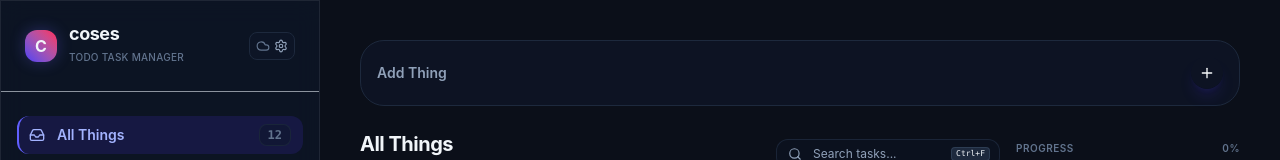
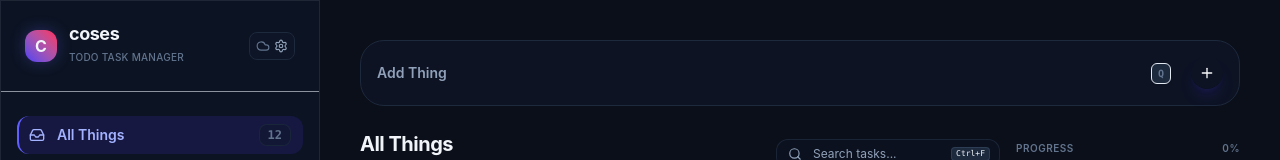
Before and after one commit to PinguAgent/coses, a React (Vite) app: page / in a window 1280 px wide. Shown: the top 160 px of the page. Built offline with nearby package versions, Linux system fonts and the light colour scheme.

Commit message:
feat: add 'Q' and 'Esc' keyboard shortcuts for task creation and inbox fixes

```diff
--- a/src/App.tsx
+++ b/src/App.tsx
@@ -198,8 +198,27 @@ export default function App() {
         break;
       }
     }
-    if (needsMigration) {
-      setAppData((prev) => validateImportedData(prev));
+
+    const hasInbox = appData.projects.some((p) => p.id === 'project-inbox');
+
+    if (needsMigration || !hasInbox) {
+      setAppData((prev) => {
+        let updatedData = needsMigration ? validateImportedData(prev) : prev;
+        const stillNeedsInbox = !updatedData.projects.some((p) => p.id === 'project-inbox');
+        if (stillNeedsInbox) {
+          const inboxProj: Project = {
+            id: 'project-inbox',
+            name: language === 'ca' ? 'Bústia' : 'Inbox',
+            color: '#818cf8',
+            icon: 'Inbox'
+          };
+          updatedData = {
+            ...updatedData,
+            projects: [inboxProj, ...updatedData.projects]
+          };
+        }
+        return updatedData;
+      });
     }
     // eslint-disable-next-line react-hooks/exhaustive-deps
   }, []);
@@ -397,6 +416,7 @@ export default function App() {
 
   // Update Project
   const handleUpdateProject = (projectId: string, updatedFields: Partial<Project>) => {
+    if (projectId === 'project-inbox') return;
     setAppData((prev) => ({
       ...prev,
       projects: prev.projects.map((p) =>
@@ -407,6 +427,7 @@ export default function App() {
 
   // Delete Project (soft-deletes project and its tasks on first call, permanent delete on second call)
   const handleDeleteProject = (projectIdToDelete: string) => {
+    if (projectIdToDelete === 'project-inbox') return;
     setAppData((prev) => {
       const projectToDelete = prev.projects.find((p) => p.id === projectIdToDelete);
       if (projectToDelete?.isDeleted) {
@@ -476,6 +497,7 @@ export default function App() {
 
   // Archive Project
   const handleArchiveProject = (projectId: string) => {
+    if (projectId === 'project-inbox') return;
     setAppData((prev) => {
       // Archive this project and all its subprojects
       const projectsToArchive = [
--- a/src/components/Sidebar.tsx
+++ b/src/components/Sidebar.tsx
@@ -121,6 +121,14 @@ export const Sidebar: React.FC<SidebarProps> = ({
   // Split projects into top-level and sub-projects (excluding deleted and archived ones)
   const activeProjects = projects.filter((p) => !p.isDeleted && !p.isArchived);
   const topLevelProjects = activeProjects.filter((p) => !p.parentId);
+
+  // Ensure project-inbox is always at the very top of topLevelProjects
+  const inboxIndex = topLevelProjects.findIndex((p) => p.id === 'project-inbox');
+  if (inboxIndex > 0) {
+    const [inboxProj] = topLevelProjects.splice(inboxIndex, 1);
+    topLevelProjects.unshift(inboxProj);
+  }
+
   const subProjects = activeProjects.filter((p) => p.parentId);
 
   return (
--- a/src/components/TaskForm.tsx
+++ b/src/components/TaskForm.tsx
@@ -30,6 +30,50 @@ export const TaskForm: React.FC<TaskFormProps> = ({
   const [title, setTitle] = useState('');
   const [description, setDescription] = useState('');
 
+  const inputRef = React.useRef<HTMLInputElement>(null);
+  const formRef = React.useRef<HTMLFormElement>(null);
+
+  React.useEffect(() => {
+    const handleKeyDown = (e: KeyboardEvent) => {
+      // 1. If pressing Escape, collapse form if focused inside it
+      if (e.key === 'Escape') {
+        if (formRef.current && formRef.current.contains(document.activeElement)) {
+          (document.activeElement as HTMLElement)?.blur();
+          setIsExpanded(false);
+        }
+        return;
+      }
+
+      // 2. Ignore shortcut if user is typing in any text entry field
+      const activeEl = document.activeElement;
+      if (activeEl) {
+        const tagName = activeEl.tagName.toLowerCase();
+        const isEditable =
+          tagName === 'input' ||
+          tagName === 'textarea' ||
+          tagName === 'select' ||
+          activeEl.hasAttribute('contenteditable');
+        if (isEditable) return;
+      }
+
+      // 3. Ignore shortcut if a modal/dialog is open
+      const isModalOpen = !!document.querySelector('.fixed.inset-0.z-50');
+      if (isModalOpen) return;
+
+      // 4. Handle Q for quick-add task
+      if (e.key === 'q' || e.key === 'Q') {
+        e.preventDefault();
+        setIsExpanded(true);
+        setTimeout(() => {
+          inputRef.current?.focus();
+        }, 50);
+      }
+    };
+
+    window.addEventListener('keydown', handleKeyDown);
+    return () => window.removeEventListener('keydown', handleKeyDown);
+  }, []);
+
   // Filter active projects (exclude deleted and archived)
   const activeProjects = projects.filter((p) => !p.isDeleted && !p.isArchived);
 
@@ -43,10 +87,11 @@ export const TaskForm: React.FC<TaskFormProps> = ({
 
   // Sync state if selected project changes in sidebar
   React.useEffect(() => {
-    if (activeProjectId !== 'all' && activeProjectId !== 'today') {
+    const isRealProject = projects.some((p) => p.id === activeProjectId && !p.isDeleted && !p.isArchived);
+    if (isRealProject) {
       setProjectId(activeProjectId);
     } else {
-      setProjectId(activeProjects[0]?.id || 'project-inbox');
+      setProjectId('project-inbox');
     }
   }, [activeProjectId, projects]);
 
@@ -78,10 +123,11 @@ export const TaskForm: React.FC<TaskFormProps> = ({
     setDueDate('');
     setPriority('low');
     // If not in a specific project view, reset to default project
-    if (activeProjectId === 'all' || activeProjectId === 'today') {
-      setProjectId(activeProjects[0]?.id || 'project-inbox');
+    const isRealProject = activeProjects.some((p) => p.id === activeProjectId);
+    if (isRealProject) {
+      setProjectId(activeProjectId);
     } else {
-      setProjectId(activeProjectId);
+      setProjectId('project-inbox');
     }
     setIsExpanded(false);
   };
@@ -94,9 +140,11 @@ export const TaskForm: React.FC<TaskFormProps> = ({
   };
 
   return (
-    <form onSubmit={handleSubmit} className="bg-white dark:bg-slate-900/60 border border-slate-200 dark:border-slate-800 rounded-3xl p-4 shadow-sm dark:shadow-none transition-all duration-300">
+    <form ref={formRef} onSubmit={handleSubmit} className="bg-white dark:bg-slate-900/60 border border-slate-200 dark:border-slate-800 rounded-3xl p-4 shadow-sm dark:shadow-none transition-all duration-300">
       <div className="flex items-center gap-3">
+        <div className="relative flex-1 flex items-center">
           <input
+            ref={inputRef}
             type="text"
             value={title}
             onChange={(e) => setTitle(e.target.value)}
@@ -105,6 +153,12 @@ export const TaskForm: React.FC<TaskFormProps> = ({
             onFocus={() => setIsExpanded(true)}
             className="flex-1 bg-transparent border-none text-sm font-semibold focus:outline-none placeholder-slate-400 dark:placeholder-slate-550 text-slate-800 dark:text-slate-100"
           />
+          {!isExpanded && !title && (
+            <kbd className="hidden sm:inline-block absolute right-2 px-1.5 py-0.5 text-[10px] font-semibold text-slate-400 dark:text-slate-500 bg-slate-100 dark:bg-slate-800 border border-slate-200 dark:border-slate-850 rounded-md shadow-xs pointer-events-none select-none">
+              Q
+            </kbd>
+          )}
+        </div>
         <button
           type="submit"
           className="bg-indigo-650 text-slate-50 hover:bg-indigo-600 rounded-2xl p-2 shadow-lg shadow-indigo-600/15 transition active:scale-95 cursor-pointer shrink-0"
--- a/src/utils/helpers.ts
+++ b/src/utils/helpers.ts
@@ -98,6 +98,18 @@ export function validateImportedData(data: any): AppData {
         }
       }
     }
+  }
+
+  // Ensure project-inbox exists in the imported projects list
+  const hasInbox = projects.some((p) => p.id === 'project-inbox');
+  if (!hasInbox) {
+    const lang = data.language || 'en';
+    projects.unshift({
+      id: 'project-inbox',
+      name: lang === 'ca' ? 'Bústia' : 'Inbox',
+      color: '#818cf8',
+      icon: 'Inbox',
+    });
   }
 
   return { projects, tasks };
```
Lines whose indentation alone changed are shown as unchanged.
